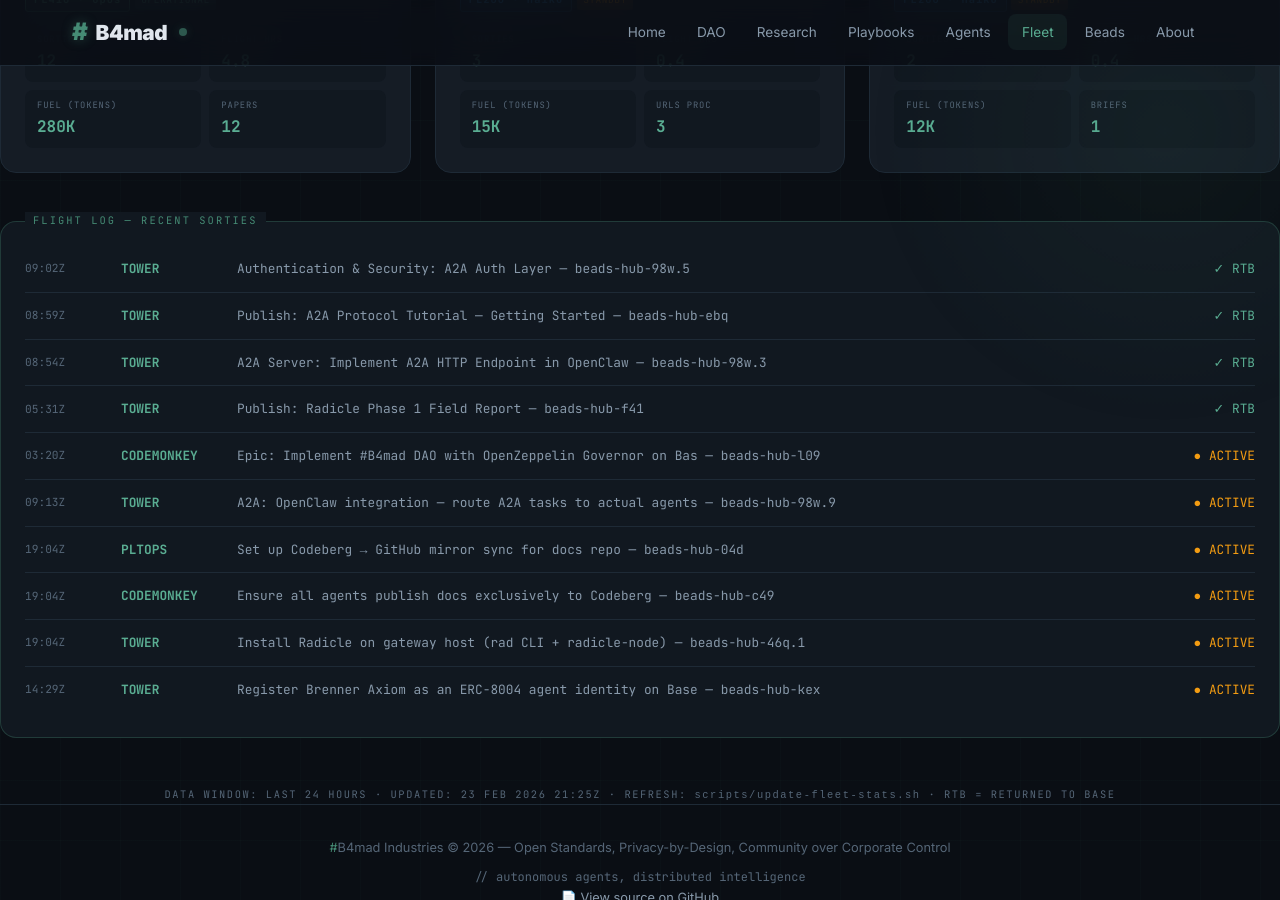
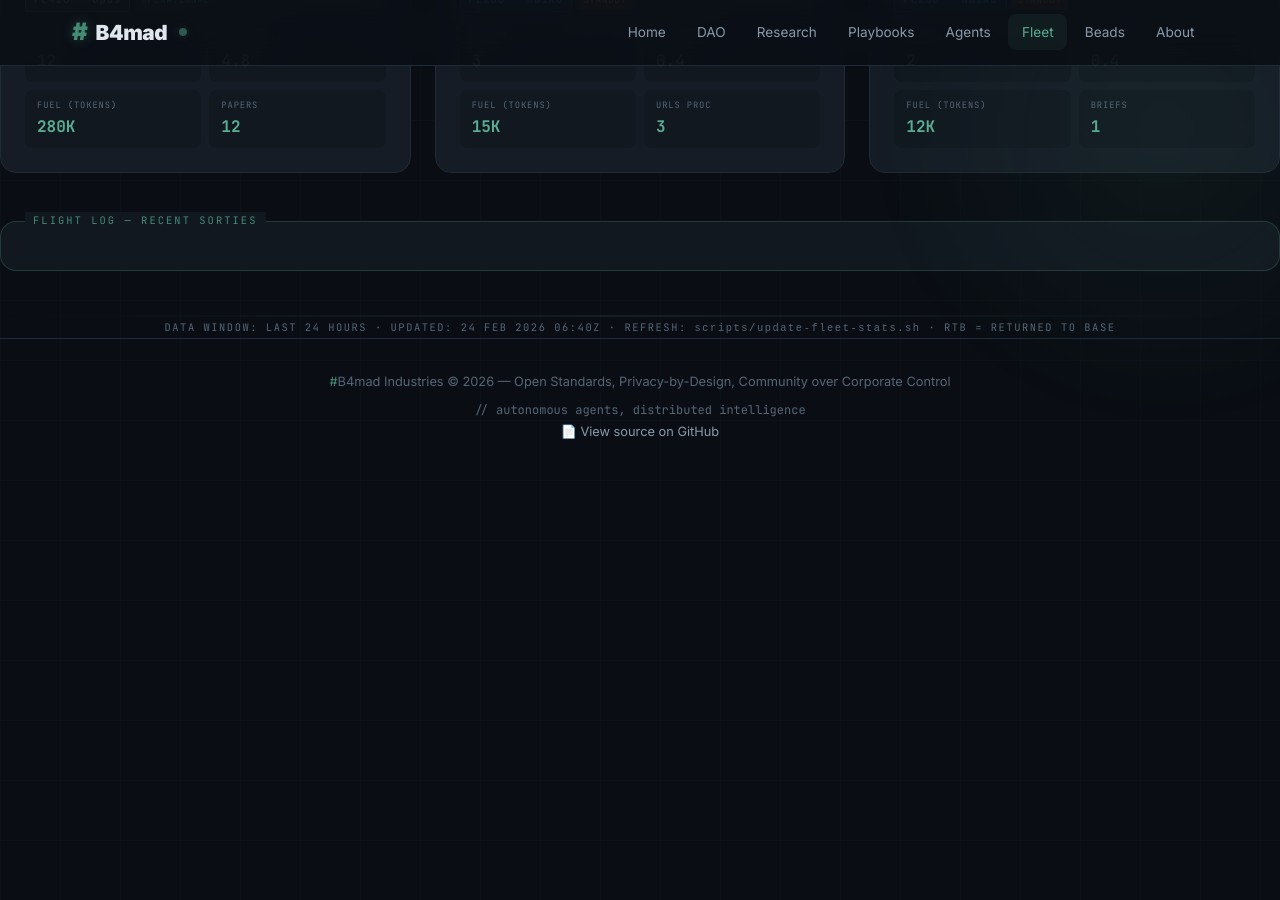
Before and after one commit to brenner-axiom/docs, a Jekyll site: the page built from fleet/index.html, in a window 1280 px wide and 900 px high, scrolled down 806 px. Built offline with Jekyll 4.4.1, drawn with Linux system fonts in a browser that asks for light colours; after the commit the page ends 1281 px from its top, so only the background shows below that; some of the changed text lies outside the part shown.

Commit message:
fleet: auto-update dashboard stats 2026-02-24T06:40Z

```diff
--- a/fleet/index.html
+++ b/fleet/index.html
@@ -278,33 +278,33 @@ description: "#B4mad Agent Fleet metrics dashboard with aviation theme"
   <div class="radar-container"><div class="radar-sweep"></div></div>
   <h1>✈ Fleet Status</h1>
   <div class="subtitle">#B4mad Air Operations Center</div>
-  <div class="status-line"><span class="blink">▮</span> ALL SYSTEMS NOMINAL — LAST 24H OPS SUMMARY — 23 FEB 2026</div>
+  <div class="status-line"><span class="blink">▮</span> ALL SYSTEMS NOMINAL — LAST 24H OPS SUMMARY — 24 FEB 2026</div>
 </div>
 
 <!-- Cumulative Stats -->
 <div class="stats-bar">
   <div class="stat-item">
-    <div class="stat-value">50</div>
+    <div class="stat-value">0</div>
     <div class="stat-unit">nm</div>
     <div class="stat-label">Distance Flown</div>
   </div>
   <div class="stat-item">
-    <div class="stat-value">2870K</div>
+    <div class="stat-value">0K</div>
     <div class="stat-unit">kg</div>
     <div class="stat-label">Fuel Burned</div>
   </div>
   <div class="stat-item">
-    <div class="stat-value">32</div>
+    <div class="stat-value">0</div>
     <div class="stat-unit">pax</div>
     <div class="stat-label">Passengers</div>
   </div>
   <div class="stat-item">
-    <div class="stat-value">49.2</div>
+    <div class="stat-value">0.0</div>
     <div class="stat-unit">hrs</div>
     <div class="stat-label">Flight Hours</div>
   </div>
   <div class="stat-item">
-    <div class="stat-value">82</div>
+    <div class="stat-value">0</div>
     <div class="stat-unit">msn</div>
     <div class="stat-label">Sorties Flown</div>
   </div>
@@ -508,70 +508,11 @@ description: "#B4mad Agent Fleet metrics dashboard with aviation theme"
 
 <!-- Flight Log -->
 <div class="flight-log">
-  <div class="log-entry">
-    <span class="log-time">09:02Z</span>
-    <span class="log-callsign">TOWER</span>
-    <span class="log-mission">Authentication & Security: A2A Auth Layer — beads-hub-98w.5</span>
-    <span class="log-status"><span class="complete">✓ RTB</span></span>
-  </div>
-  <div class="log-entry">
-    <span class="log-time">08:59Z</span>
-    <span class="log-callsign">TOWER</span>
-    <span class="log-mission">Publish: A2A Protocol Tutorial — Getting Started — beads-hub-ebq</span>
-    <span class="log-status"><span class="complete">✓ RTB</span></span>
-  </div>
-  <div class="log-entry">
-    <span class="log-time">08:54Z</span>
-    <span class="log-callsign">TOWER</span>
-    <span class="log-mission">A2A Server: Implement A2A HTTP Endpoint in OpenClaw — beads-hub-98w.3</span>
-    <span class="log-status"><span class="complete">✓ RTB</span></span>
-  </div>
-  <div class="log-entry">
-    <span class="log-time">05:31Z</span>
-    <span class="log-callsign">TOWER</span>
-    <span class="log-mission">Publish: Radicle Phase 1 Field Report — beads-hub-f41</span>
-    <span class="log-status"><span class="complete">✓ RTB</span></span>
-  </div>
-  <div class="log-entry">
-    <span class="log-time">03:20Z</span>
-    <span class="log-callsign">CODEMONKEY</span>
-    <span class="log-mission">Epic: Implement #B4mad DAO with OpenZeppelin Governor on Bas — beads-hub-l09</span>
-    <span class="log-status"><span class="active">● ACTIVE</span></span>
-  </div>
-  <div class="log-entry">
-    <span class="log-time">09:13Z</span>
-    <span class="log-callsign">TOWER</span>
-    <span class="log-mission">A2A: OpenClaw integration — route A2A tasks to actual agents — beads-hub-98w.9</span>
-    <span class="log-status"><span class="active">● ACTIVE</span></span>
-  </div>
-  <div class="log-entry">
-    <span class="log-time">19:04Z</span>
-    <span class="log-callsign">PLTOPS</span>
-    <span class="log-mission">Set up Codeberg → GitHub mirror sync for docs repo — beads-hub-04d</span>
-    <span class="log-status"><span class="active">● ACTIVE</span></span>
-  </div>
-  <div class="log-entry">
-    <span class="log-time">19:04Z</span>
-    <span class="log-callsign">CODEMONKEY</span>
-    <span class="log-mission">Ensure all agents publish docs exclusively to Codeberg — beads-hub-c49</span>
-    <span class="log-status"><span class="active">● ACTIVE</span></span>
-  </div>
-  <div class="log-entry">
-    <span class="log-time">19:04Z</span>
-    <span class="log-callsign">TOWER</span>
-    <span class="log-mission">Install Radicle on gateway host (rad CLI + radicle-node) — beads-hub-46q.1</span>
-    <span class="log-status"><span class="active">● ACTIVE</span></span>
-  </div>
-  <div class="log-entry">
-    <span class="log-time">14:29Z</span>
-    <span class="log-callsign">TOWER</span>
-    <span class="log-mission">Register Brenner Axiom as an ERC-8004 agent identity on Base — beads-hub-kex</span>
-    <span class="log-status"><span class="active">● ACTIVE</span></span>
-  </div>
+
 </div>
 
 <div style="text-align: center; margin-top: 2rem;">
   <p style="font-family: 'JetBrains Mono', monospace; font-size: 0.65rem; color: var(--text-muted); letter-spacing: 0.15em;">
-    DATA WINDOW: LAST 24 HOURS · UPDATED: 23 FEB 2026 21:25Z ·                                                                                                                                                                                                                                                                                                                                                                                                                                                                                                                                                                                                                                                                                                                                                                                                                                                                                                                                                                                                                                                                       REFRESH: <code>scripts/update-fleet-stats.sh</code> · RTB = RETURNED TO BASE
+    DATA WINDOW: LAST 24 HOURS · UPDATED: 24 FEB 2026 06:40Z ·                                                                                                                                                                                                                                                                                                                                                                                                                                                                                                                                                                                                                                                                                                                                                                                                                                                                                                                                                                                                                                                                        REFRESH: <code>scripts/update-fleet-stats.sh</code> · RTB = RETURNED TO BASE
   </p>
 </div>
```
